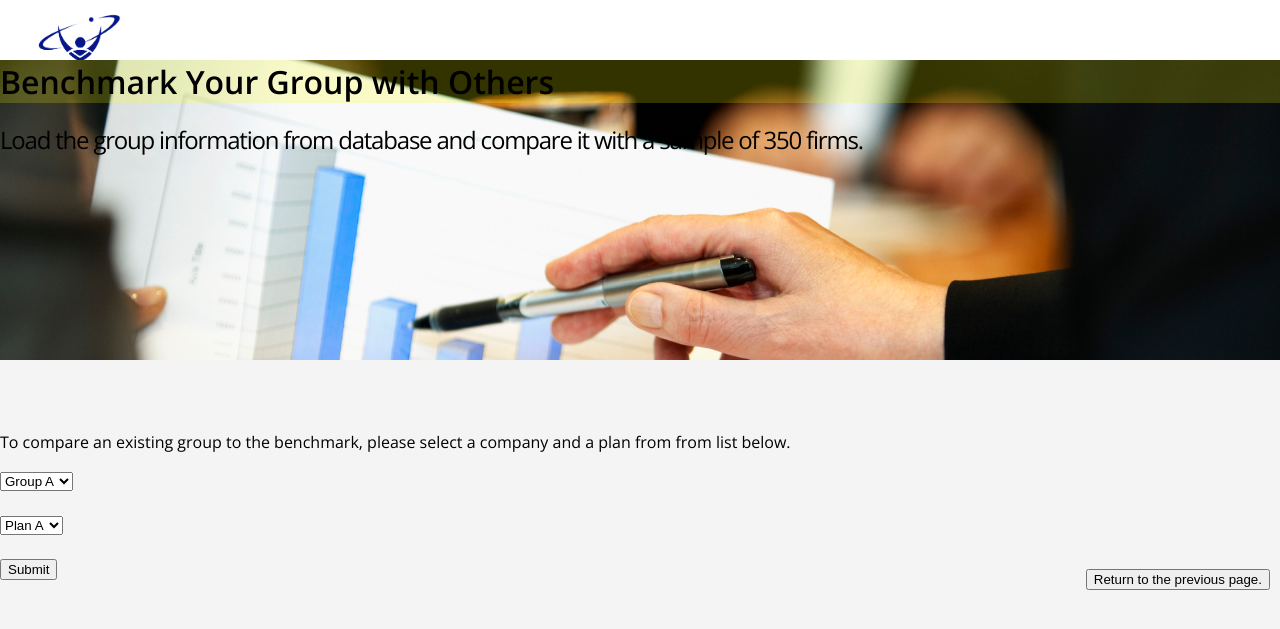
After one commit to CherieCai/Flask, a Flask app: page /compchoose in a window 1280 px wide. The commit adds this page. Shown: the top 629 px of the page. Run offline with Flask 2, Linux system fonts and the light colour scheme; some libraries are stand-ins or nearby versions.

Commit message:
add 2 comparison pages

```diff
--- a/routes.py
+++ b/routes.py
@@ -121,6 +121,10 @@ def login():
 	elif request.method=='GET':
 		return render_template('login.html', form=form)
 
+@app.route("/compchoose")
+def compchoose():
+  return render_template("compchoose.html")
+
 @app.route('/logout')
 def logout():
 	#session.pop('email', None)
--- a/static/css/main.css
+++ b/static/css/main.css
@@ -321,6 +321,26 @@ header {
   margin-bottom: 40px;
 }
 
+
+/*
+Comparison Group Banners
+*/
+
+
+#cover {
+  background: url("static/img/3.jpg") no-repeat center bottom;
+  height: 300px;
+  position: relative;
+  top: -55px;
+  width: 100%;
+  background-size: cover;
+  background-attachment:fixed;
+}
+
+.cover-content h1 {
+  background-color: rgba(255,255,0,0.2);
+}
+
 /*
 .home nav {
   float:middle ;
--- /dev/null
+++ b/templates/compchoose.html
@@ -0,0 +1,44 @@
+{% extends "layout.html" %}
+
+{% block content %}
+
+<body>
+
+  <div id="cover">
+    <div class="cover-content">
+      <h1>Benchmark Your Group with Others</h1>
+      <h2>Load the group information from database and compare it with a sample of 350 firms.</h2>
+    </div>
+  </div>
+
+<p>To compare an existing group to the benchmark, please select a company and a plan from from list below.</p>
+
+<form action="#">
+  <select name="groups">
+    <option value="Group A">Group A</option>
+    <option value="Group B">Group B</option>
+    <option value="Group C">Group C</option>
+    <option value="Group D">Group D</option>
+  </select>
+  <br><br>
+
+  <select name="plans">
+    <option value="Plan A">Plan A</option>
+    <option value="Plan B">Plan B</option>
+    <option value="Plan C">Plan C</option>
+    <option value="Plan D">Plan D</option>
+  </select>
+  <br><br>
+  <input type="submit">
+  <div class="logout-btn"><a href="{{url_for('home')}}"><button type="button">Return to the previous page.</button></a></div>
+
+</form>
+
+</body>
+
+
+
+
+
+
+{% endblock %}
--- a/templates/home.html
+++ b/templates/home.html
@@ -17,7 +17,7 @@
       <h2>Benchmark Your Group with Others</h2>
       <img src="static/img/3.jpg">
       <p>Compare an exisiting group to the benchmark</p>
-      <a class="btn-default" href="#">Learn More</a>
+      <a class="btn-default" href="{{url_for('compchoose')}}">Learn More</a>
     </div>
 
     <div class="col">
```
Also changed, not shown: templates/compenter.html (added).
